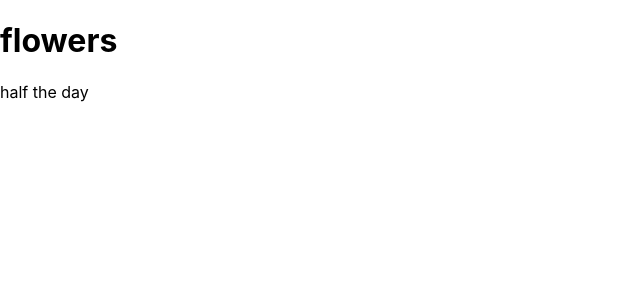
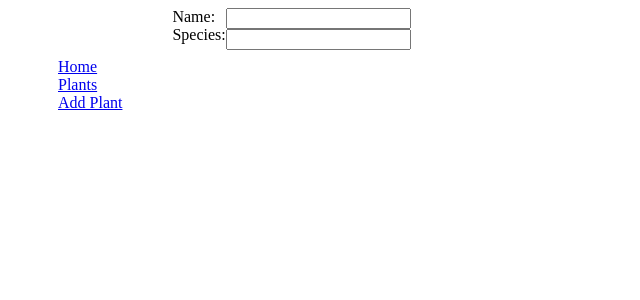
Before and after one commit to Shazeen15/garden-app, a React (Create React App) app: page /add-plant in a window 1280 px wide. Shown: the top 300 px of the page, without its empty margins (0-640 px from the left). Built offline with nearby package versions, Linux system fonts and the light colour scheme.

Commit message:
set up router

```diff
--- a/src/App.css
+++ /dev/null
@@ -1,38 +0,0 @@
-.App {
-  text-align: center;
-}
-
-.App-logo {
-  height: 40vmin;
-  pointer-events: none;
-}
-
-@media (prefers-reduced-motion: no-preference) {
-  .App-logo {
-    animation: App-logo-spin infinite 20s linear;
-  }
-}
-
-.App-header {
-  background-color: #282c34;
-  min-height: 100vh;
-  display: flex;
-  flex-direction: column;
-  align-items: center;
-  justify-content: center;
-  font-size: calc(10px + 2vmin);
-  color: white;
-}
-
-.App-link {
-  color: #61dafb;
-}
-
-@keyframes App-logo-spin {
-  from {
-    transform: rotate(0deg);
-  }
-  to {
-    transform: rotate(360deg);
-  }
-}
--- a/src/App.js
+++ b/src/App.js
@@ -1,18 +1,37 @@
 import { useReducer } from "react";
-
+import { Switch, Route } from "react-router-dom";
 import { plantReducer, initialValues } from "./utils/reducer/plantReducer";
 
 //context
 import PlantContext from "./context/PlantContext";
 //component
+import Nav from "./component/Nav";
+import Home from "./component/Home";
 import PlantCard from "./component/PlantCard";
-import "./App.css";
+import AddForm from "./component/AddForm";
 
 function App() {
   const [plant, dispatch] = useReducer(plantReducer, initialValues);
   return (
     <PlantContext.Provider value={{ plant, dispatch }}>
-      <PlantCard />
+      <div className="app">
+        <section>
+          <Nav />
+        </section>
+        <section>
+          <Switch>
+            <Route path="/add-plant">
+              <AddForm />
+            </Route>
+            <Route path="/plant">
+              <PlantCard />
+            </Route>
+            <Route path="/">
+              <Home />
+            </Route>
+          </Switch>
+        </section>
+      </div>
     </PlantContext.Provider>
   );
 }
--- /dev/null
+++ b/src/component/AddForm.js
@@ -0,0 +1,22 @@
+import React from "react";
+
+function AddForm() {
+  return (
+    <>
+      <form>
+        <div className="label">
+          <label htmlFor="name">Name: </label>
+          <label htmlFor="species">Species: </label>
+        </div>
+        <div className="input">
+          <input type="text" name="name" id="name" />
+          <input type="text" name="species" id="species" />
+        </div>
+
+        <br />
+      </form>
+    </>
+  );
+}
+
+export default AddForm;
--- /dev/null
+++ b/src/component/Home.js
@@ -0,0 +1,11 @@
+import React from "react";
+
+function Home() {
+  return (
+    <>
+      <h1>Home</h1>
+    </>
+  );
+}
+
+export default Home;
--- /dev/null
+++ b/src/component/Nav.js
@@ -0,0 +1,14 @@
+import React from "react";
+import { Link } from "react-router-dom";
+
+function Nav() {
+  return (
+    <nav className="nav">
+      <Link to="/">Home</Link>
+      <Link to="plant">Plants</Link>
+      <Link to="add-plant">Add Plant</Link>
+    </nav>
+  );
+}
+
+export default Nav;
--- a/src/index.css
+++ b/src/index.css
@@ -1,13 +1,3 @@
-body {
-  margin: 0;
-  font-family: -apple-system, BlinkMacSystemFont, 'Segoe UI', 'Roboto', 'Oxygen',
-    'Ubuntu', 'Cantarell', 'Fira Sans', 'Droid Sans', 'Helvetica Neue',
-    sans-serif;
-  -webkit-font-smoothing: antialiased;
-  -moz-osx-font-smoothing: grayscale;
+.app {
+  display: flex;
 }
-
-code {
-  font-family: source-code-pro, Menlo, Monaco, Consolas, 'Courier New',
-    monospace;
-}
--- /dev/null
+++ b/src/styles/addFormStyle.css
@@ -0,0 +1,14 @@
+form {
+  display: flex;
+}
+
+.label {
+  display: flex;
+  flex-direction: column;
+  /* padding: 50px; */
+}
+
+.input {
+  display: flex;
+  flex-direction: column;
+}
--- /dev/null
+++ b/src/styles/navStyle.css
@@ -0,0 +1,5 @@
+.nav {
+  display: flex;
+  flex-direction: column;
+  margin: 50px;
+}
```
Also changed, not shown: src/index.js (+7 -4 lines).
